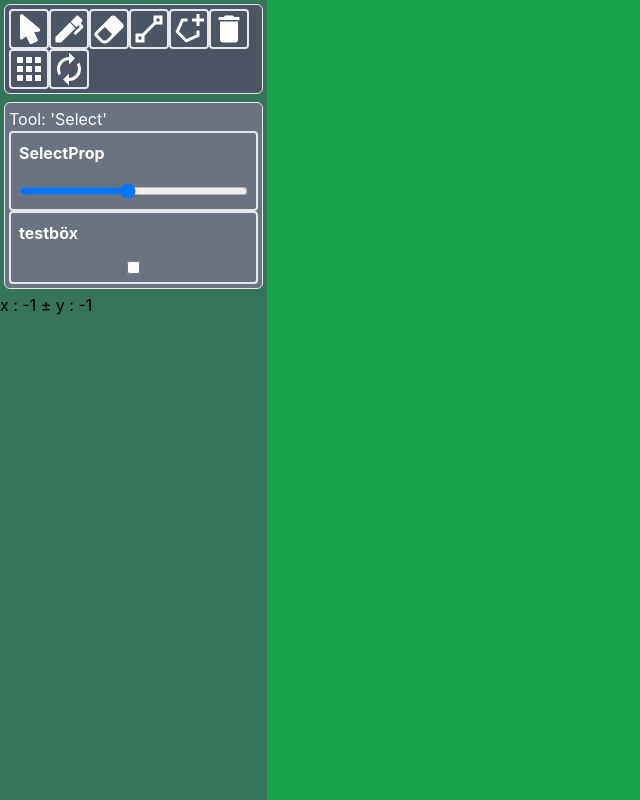
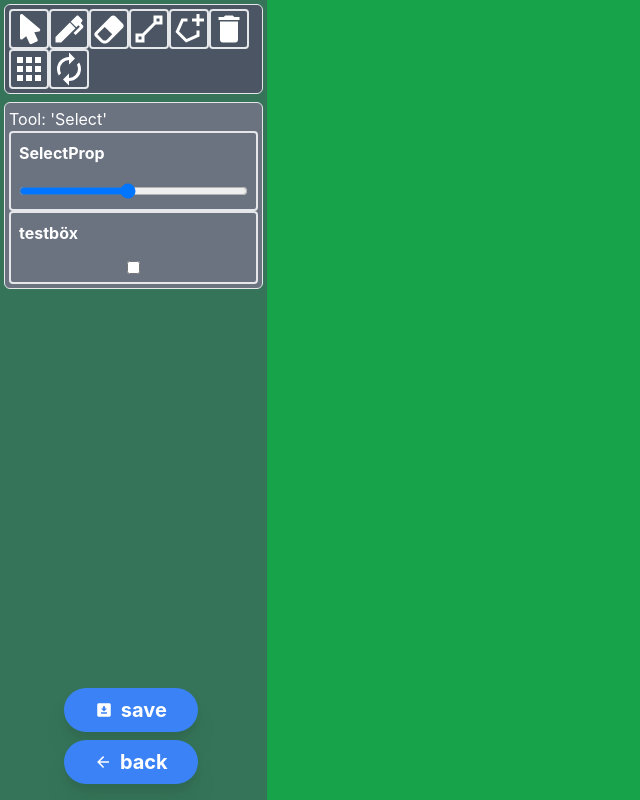
Before and after one commit to Lendi24/MeshMap, a React (Create React App) app: page /editor in a window 1280 px wide. Shown: the whole page, without its empty margins (0-640 px from the left). Built offline with nearby package versions, Linux system fonts and the light colour scheme.

Commit message:
buttons to sidebar

```diff
--- a/src/App.tsx
+++ b/src/App.tsx
@@ -10,9 +10,9 @@ function App() {
   return (
     <div className=" flex flex-col  space-y-10 h-screen w-full justify-center items-center bg-green-600  ">
 <h1 className="flex items-center text-5xl font-extrabold text-black  text-opacity-80">Tilemap Creator<span className="bg-blue-100 text-blue-800 text-2xl font-bold mr-2 px-2.5 py-0.5 rounded dark:bg-blue-200 dark:text-blue-800 ml-2">PRO</span></h1>      <div className=" flex flex-col space-y-16">
-      <button className=" drop-shadow-xl hover:scale-125 transition bg-blue-500 hover:bg-blue-700 text-white font-bold py-2 px-4 rounded-full">
+      <a className=" drop-shadow-xl hover:scale-125 transition bg-blue-500 hover:bg-blue-700 text-white font-bold py-2 px-4 rounded-full" href="/editor">
        <h2 className="text-4xl p-2">Enter Editor</h2>
-      </button>
+      </a>
 
       <button className=" drop-shadow-xl hover:scale-125 transition bg-blue-500 hover:bg-blue-700 text-white font-bold py-2 px-4 rounded-full">
        <h2 className="text-4xl p-2">Load saved</h2>
--- a/src/components/SideBar.tsx
+++ b/src/components/SideBar.tsx
@@ -5,6 +5,12 @@ import {setTool} from "../data/tools";
 
 import ToolSelect   from './SideBar/ToolSelect';
 import ConfigSelect from './SideBar/ConfigSelect';
+import Icon from '@mdi/react';
+import { mdiArrowLeft } from '@mdi/js';
+import { mdiDownloadBox } from '@mdi/js';
+
+
+
 
 import {canvasGetPixel} from '../views/Editor/p5Canvas';
 
@@ -70,8 +76,20 @@ class SideBar extends React.Component<SideBarProps, SideBarState> {
                     selectors={(tools[ (this.state as SideBarState).selectedToolId ] as SidebarTool).conf}
                     toolTitle={`Tool: '${(tools[ (this.state as SideBarState).selectedToolId ].data.title)}'`}
                 />
-                x : {this.props.selectedTile.x} ± y : {this.props.selectedTile.y}
-            </div>
+                {/* x : {this.props.selectedTile.x} ± y : {this.props.selectedTile.y} */}
+
+       <div className="absolute inset-x-16 bottom-4 w-1/2 space-y-2">
+
+       <button className="flex flex-row w-full  space-x-2 items-center justify-center  drop-shadow-xl hover:scale-125 transition bg-blue-500 hover:bg-blue-700 text-white font-bold py-2 px-4 rounded-full">
+       <Icon path={mdiDownloadBox} size={0.75} /> <h2 className="text-xl"> save</h2>
+      </button>
+
+     <a className="flex flex-row space-x-2 items-center justify-center  drop-shadow-xl hover:scale-125 transition bg-blue-500 hover:bg-blue-700 text-white font-bold py-2 px-4 rounded-full" href="/">
+     <Icon path={mdiArrowLeft} size={0.75} /> <h2 className="text-xl">back</h2>
+    </a>
+      </div>
+
+      </div>
         );
     }
 }
```
